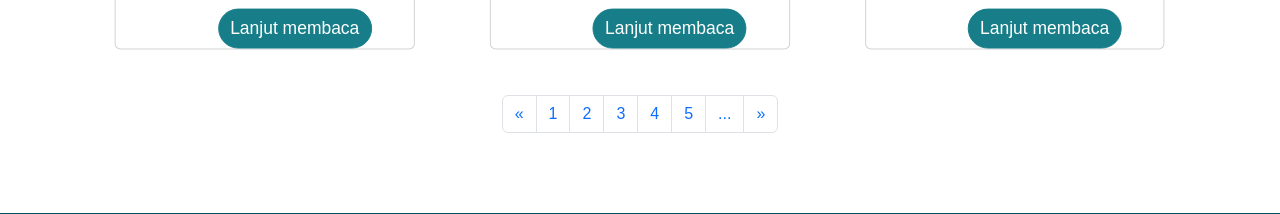
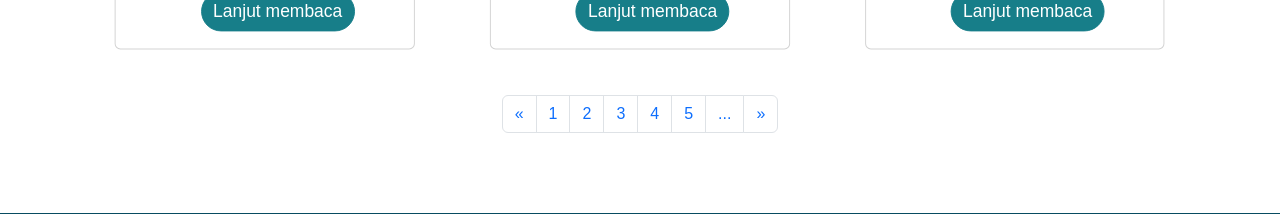
Before and after one commit to Abdulaziz10120714/Palang-Merah-Indonesia-Kota-Bandung, a PHP site: page /page/kegiatan/seputarkegiatan.html in a window 1280 px wide. Shown: the part 1049-1263 px from the top of the page. Run offline with PHP 8.4, Linux system fonts and the light colour scheme; some web fonts are replaced.

Commit message:
responsive seputar kegiatan

```diff
--- a/page/kegiatan/seputarkegiatan.html
+++ b/page/kegiatan/seputarkegiatan.html
@@ -116,7 +116,7 @@
 
 <link href="https://cdnjs.cloudflare.com/ajax/libs/font-awesome/5.15.3/css/all.min.css" rel="stylesheet">
 <div class="cari container">
-  <div class="row d-flex justify-content-start">
+  <div class="row d-flex">
     <div class="col-md-8 col-sm-6">
       <div class="input-group mt-2">
         <input
@@ -155,7 +155,7 @@
       <div class="card-body">
         <blockquote class="blockquote">
           <p class="jud-mem">Serah terima jabatan PMI Kota Bandung...</p>
-          <a href="../../page/auth/lanjutmembaca.html" class="btn btn-primary rounded-pill" style="margin-left: 13vmin;">Lanjut membaca</a>
+          <a href="../../page/auth/lanjutmembaca.html" class="btn-lanmem btn btn-primary rounded-pill" style="margin-left: 28%;">Lanjut membaca</a>
         </blockquote>
       </div>
     </div>
@@ -168,7 +168,7 @@
       <div class="card-body">
         <blockquote class="blockquote">
           <p class="jud-mem">Serah terima jabatan PMI Kota Bandung...</p>
-          <a href="../../page/auth/lanjutmembaca.html" class="btn btn-primary rounded-pill" style="margin-left: 13vmin;">Lanjut membaca</a>
+          <a href="../../page/auth/lanjutmembaca.html" class="btn-lanmem btn btn-primary rounded-pill" style="margin-left: 28%;">Lanjut membaca</a>
         </blockquote>
       </div>
     </div>
@@ -181,7 +181,7 @@
       <div class="card-body">
         <blockquote class="blockquote">
           <p class="jud-mem">Serah terima jabatan PMI Kota Bandung...</p>
-          <a href="../../page/auth/lanjutmembaca.html" class="btn btn-primary rounded-pill" style="margin-left: 13vmin;">Lanjut membaca</a>
+          <a href="../../page/auth/lanjutmembaca.html" class="btn-lanmem btn btn-primary rounded-pill" style="margin-left: 28%;">Lanjut membaca</a>
         </blockquote>
       </div>
     </div>
@@ -194,7 +194,7 @@
       <div class="card-body">
         <blockquote class="blockquote">
           <p class="jud-mem">Serah terima jabatan PMI Kota Bandung...</p>
-          <a href="../../page/auth/lanjutmembaca.html" class="btn btn-primary rounded-pill" style="margin-left: 13vmin;">Lanjut membaca</a>
+          <a href="../../page/auth/lanjutmembaca.html" class="btn-lanmem btn btn-primary rounded-pill" style="margin-left: 28%;">Lanjut membaca</a>
         </blockquote>
       </div>
     </div>
@@ -207,7 +207,7 @@
       <div class="card-body">
         <blockquote class="blockquote">
           <p class="jud-mem">Serah terima jabatan PMI Kota Bandung...</p>
-          <a href="../../page/auth/lanjutmembaca.html" class="btn btn-primary rounded-pill" style="margin-left: 13vmin;">Lanjut membaca</a>
+          <a href="../../page/auth/lanjutmembaca.html" class="btn-lanmem btn btn-primary rounded-pill" style="margin-left: 28%;">Lanjut membaca</a>
         </blockquote>
       </div>
     </div>
@@ -220,7 +220,7 @@
       <div class="card-body">
         <blockquote class="blockquote">
           <p class="jud-mem">Serah terima jabatan PMI Kota Bandung...</p>
-          <a href="../../page/auth/lanjutmembaca.html" class="btn btn-primary rounded-pill" style="margin-left: 13vmin;">Lanjut membaca</a>
+          <a href="../../page/auth/lanjutmembaca.html" class="btn-lanmem btn btn-primary rounded-pill" style="margin-left: 28%;">Lanjut membaca</a>
         </blockquote>
       </div>
     </div>
```
Also changed, not shown: css/kegiatan.css (+29 -4 lines), css/lanjutmembaca.css (+9 -0 lines), page/auth/lanjutmembaca.html (+4 -4 lines), page/auth/login.html (line endings or trailing spaces).
